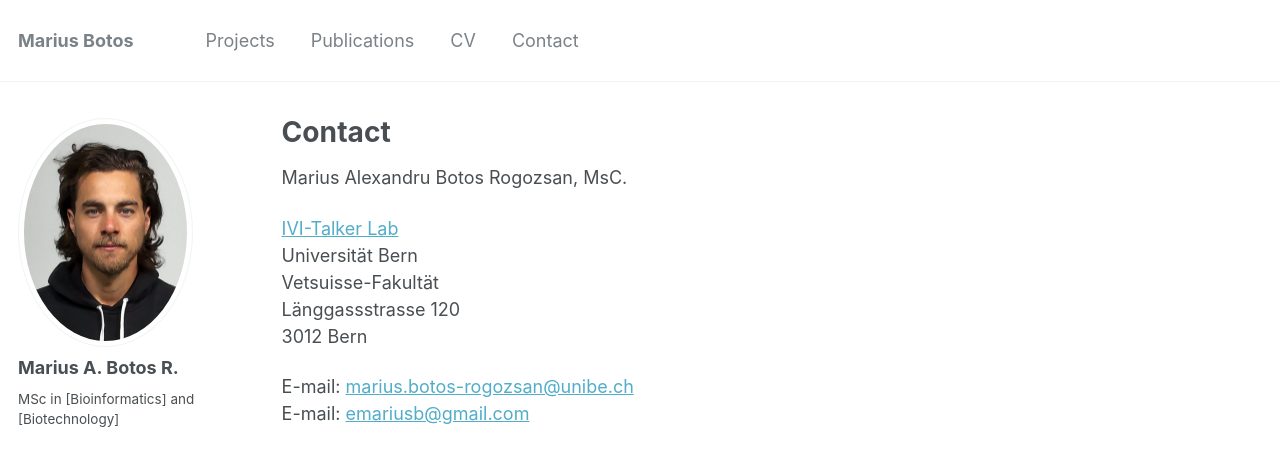
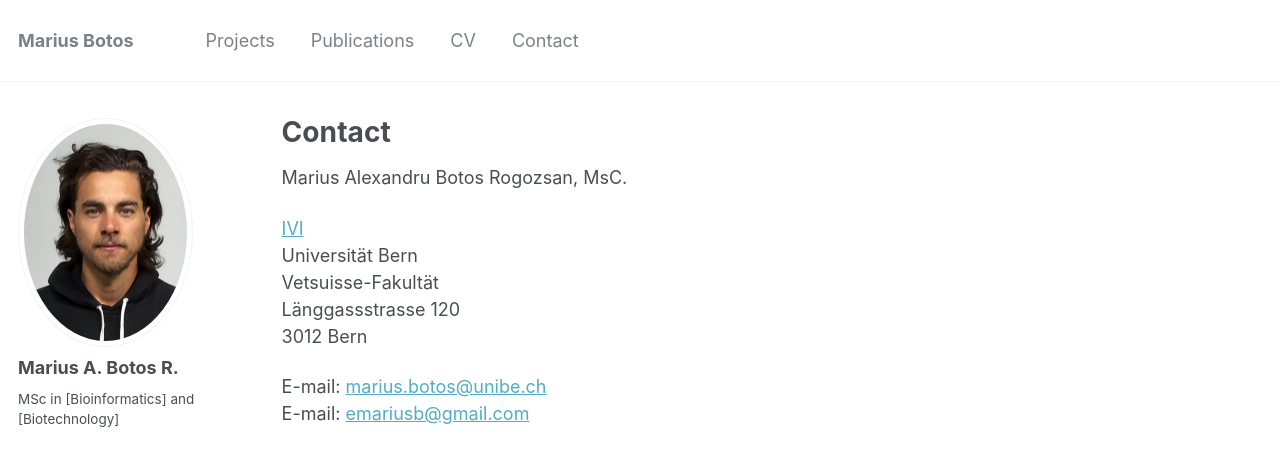
Before and after one commit to Sporgelum/Sporgelum.github.io, a Jekyll site: the page built from _pages/contact.md, in a window 1280 px wide and 1255 px high, cut to the strip 0-450 px from the top of the window. Built offline with Jekyll 4.4.1, drawn with Linux system fonts in a browser that asks for light colours.

Commit message:
Update contact.md

```diff
--- a/_pages/contact.md
+++ b/_pages/contact.md
@@ -9,14 +9,14 @@ author_profile: true
 
 Marius Alexandru Botos Rogozsan, MsC.
 
-[IVI-Talker Lab](https://www.ivi.unibe.ch/ueber_uns/personen/botos_marius/index_ger.html)
+[IVI](https://www.ivi.unibe.ch/ueber_uns/personen/botos_marius/index_ger.html)
 Universität Bern
 Vetsuisse-Fakultät
 Länggassstrasse 120
 3012 Bern
 
 
-E-mail: [marius.botos-rogozsan@unibe.ch](mailto:marius.botos-rogozsan@unibe.ch)
+E-mail: [marius.botos@unibe.ch](mailto:marius.botos-rogozsan@unibe.ch)
 E-mail: [emariusb@gmail.com](mailto:emariusb@gmail.com)
 
 
```
